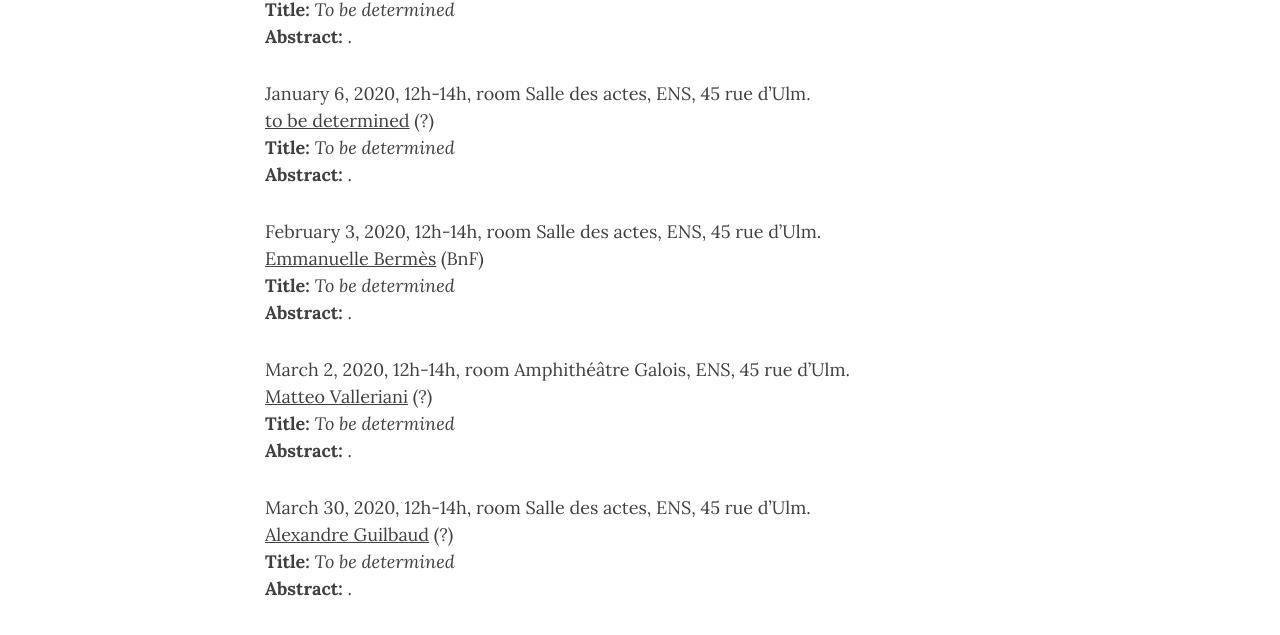
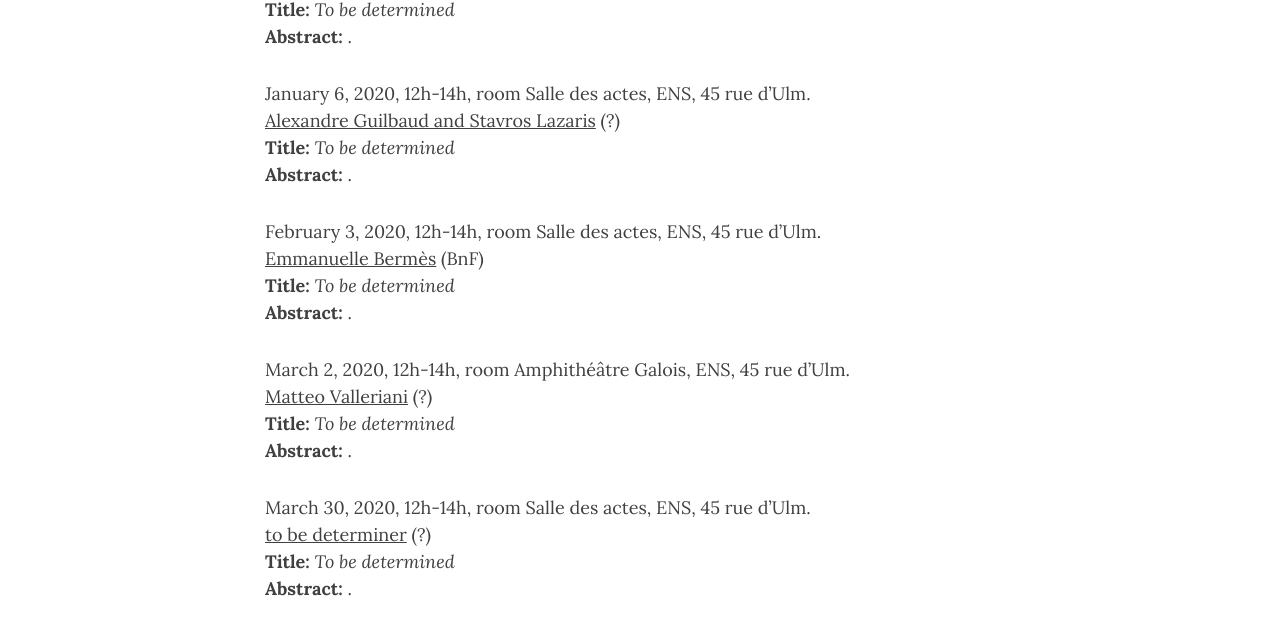
Before and after one commit to dhai-seminar/dhai-seminar.github.io, a Jekyll site: the page built from next.md, in a window 1280 px wide. Shown: the part 1276-1911 px from the top of the page. Built offline with Jekyll 4.4.1, drawn with Linux system fonts in a browser that asks for light colours; nearby versions of some CDN libraries.

Commit message:
Update next.yml
Séance du 6 janvier

```diff
--- a/_data/next.yml
+++ b/_data/next.yml
@@ -35,7 +35,7 @@
   title: "To be determined"
   abstract: "."
 
-- speaker: "to be determined"
+- speaker: "Alexandre Guilbaud and Stavros Lazaris"
   date: January 6, 2020
   time: 12h-14h
   room: "Salle des actes, ENS, 45 rue d’Ulm"
@@ -62,7 +62,7 @@
   title: "To be determined"
   abstract: "."
 
-- speaker: "Alexandre Guilbaud"
+- speaker: "to be determiner"
   date: March 30, 2020
   time: 12h-14h
   room: "Salle des actes, ENS, 45 rue d’Ulm"
```
